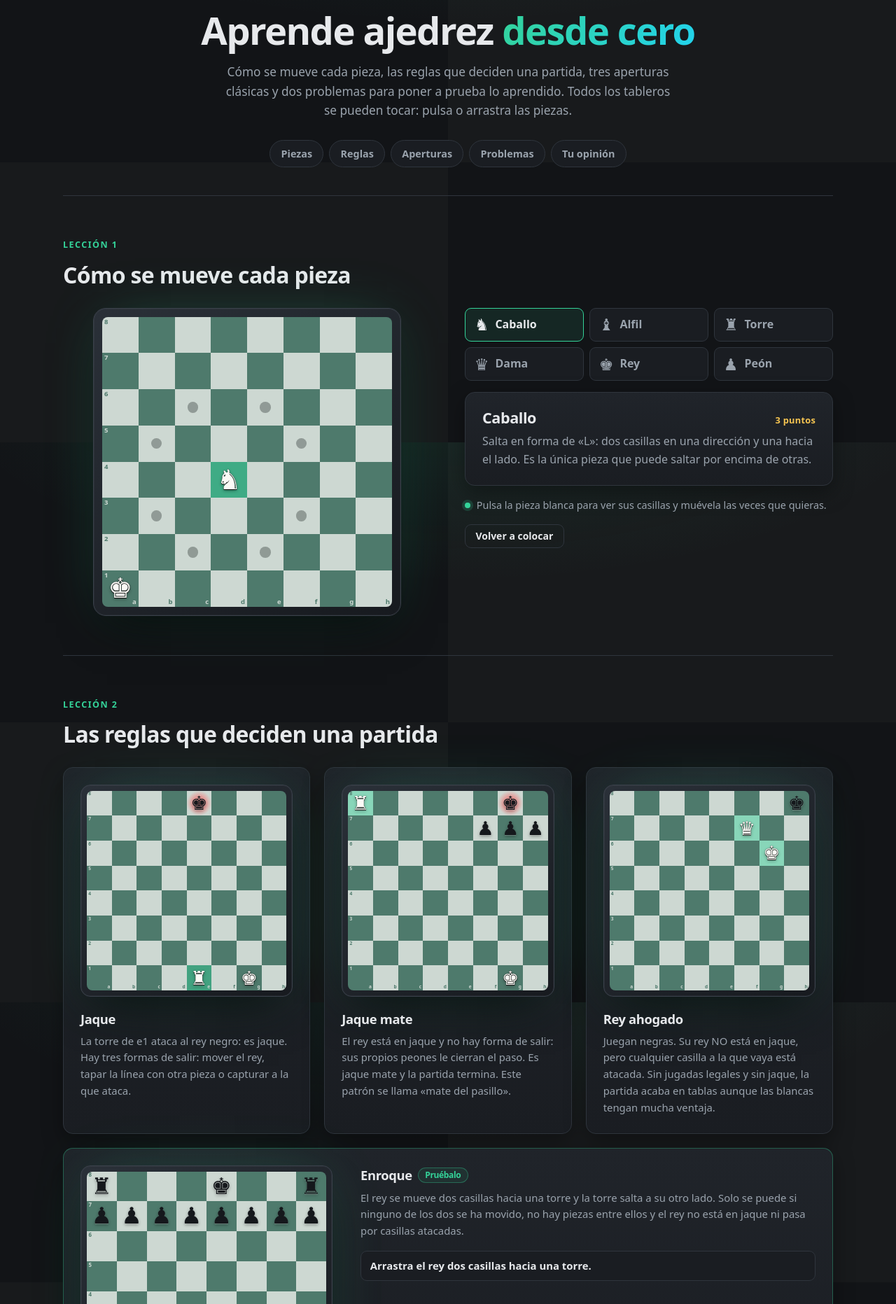
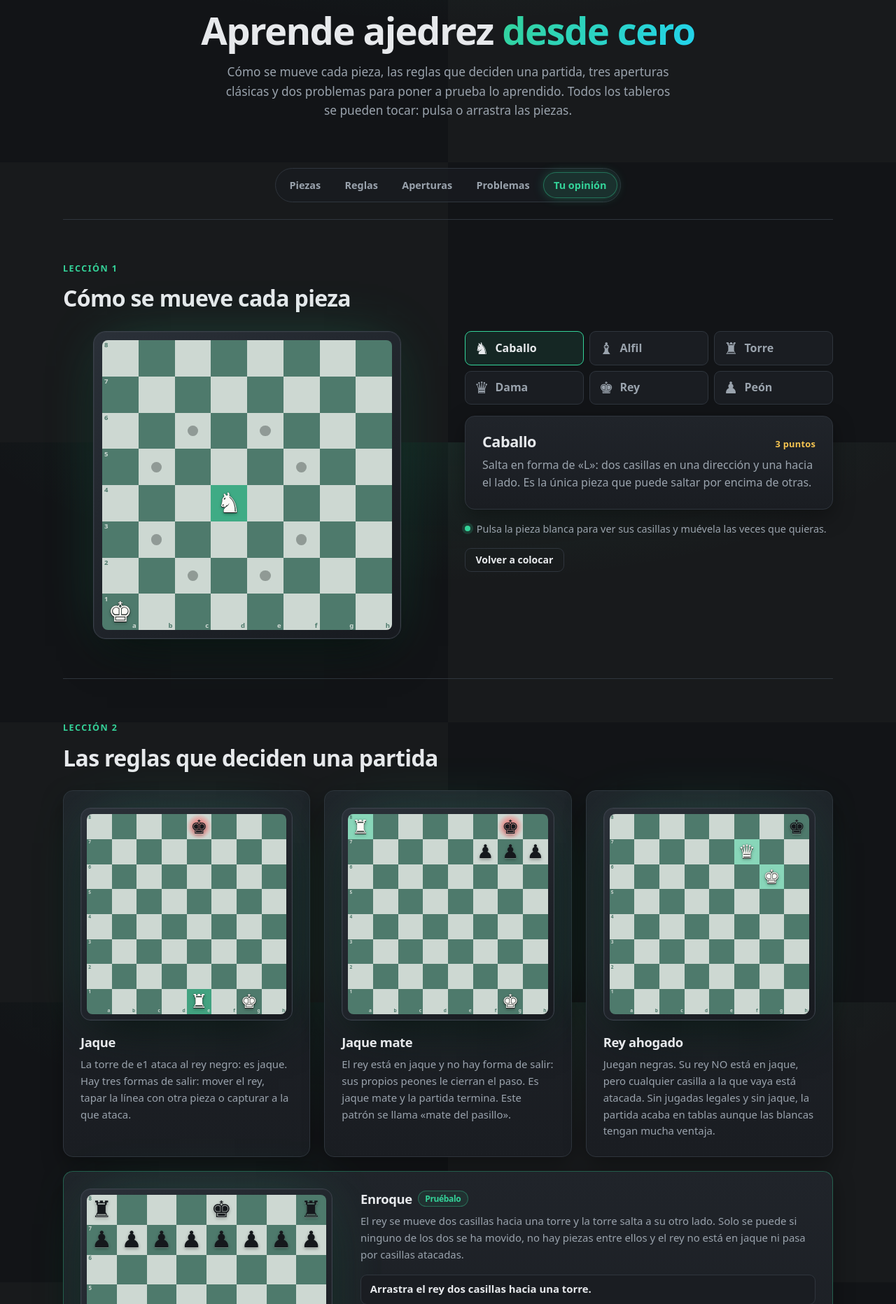
Before and after one commit to Huda-23/chesslab, a Flask app: page /learn in a window 1280 px wide. Shown: the part 168-2031 px from the top of the page at 70% size. Run offline with Flask 3, Linux system fonts and the light colour scheme.

Commit message:
Academia: mini barra fija con entrada en cascada e indicador de sección

```diff
--- a/app/static/css/learn.css
+++ b/app/static/css/learn.css
@@ -18,19 +18,65 @@
   font-size: 1.08rem; color: var(--text-muted);
 }
 
-/* Índice de secciones: "pastillas" que llevan a cada lección */
-.learn-index { display: flex; flex-wrap: wrap; justify-content: center; gap: .5rem; }
+/* ---------- Índice de secciones (mini barra) ----------
+   - Entra en cascada al cargar la página.
+   - Se queda fija bajo el menú principal al bajar (position: sticky).
+   - Una pastilla de color (.learn-index-pill) se desliza hasta la sección
+     que estás viendo; learn.js solo le cambia la posición y el ancho.  */
+.learn-index {
+  position: sticky; top: calc(var(--nav-h) + .6rem); z-index: 20;
+  display: flex; gap: .25rem;
+  width: fit-content; max-width: 100%;
+  margin: 0 auto clamp(1rem, 3vw, 1.5rem);
+  padding: .3rem;
+  border-radius: 999px;
+  border: 1px solid var(--border);
+  background: rgba(26, 29, 34, .72);
+  backdrop-filter: blur(12px);
+  transition: box-shadow .35s var(--ease), border-color .35s var(--ease), background .35s var(--ease);
+}
+/* Cuando ya está pegada arriba, gana sombra para separarse del contenido */
+.learn-index.is-stuck {
+  border-color: var(--border-strong);
+  background: rgba(26, 29, 34, .9);
+  box-shadow: 0 12px 30px -10px rgba(0, 0, 0, .6), 0 0 0 1px rgba(52, 211, 153, .08);
+}
+
 .learn-index a {
+  position: relative; z-index: 1;          /* por encima de la pastilla */
   padding: .45rem .95rem; border-radius: 999px;
-  font-size: .9rem; font-weight: 600; text-decoration: none;
+  font-size: .9rem; font-weight: 600; text-decoration: none; white-space: nowrap;
   color: var(--text-muted);
-  border: 1px solid var(--border); background: var(--bg-elev);
-  transition: color .2s, border-color .2s, background .2s;
+  transition: color .25s, transform .25s var(--ease);
+  animation: indice-entra .55s var(--ease) backwards;
 }
-.learn-index a:hover { color: var(--text); border-color: var(--accent); background: rgba(52, 211, 153, .08); }
+.learn-index a:hover { color: var(--text); transform: translateY(-1px); }
+.learn-index a[aria-current] { color: var(--accent); }
 
-/* Al saltar a una sección, que no quede tapada por la barra fija */
-.learn-section { scroll-margin-top: calc(var(--nav-h) + 1rem); }
+/* Entrada en cascada: cada enlace un poco después que el anterior */
+.learn-index a:nth-of-type(2) { animation-delay: .07s; }
+.learn-index a:nth-of-type(3) { animation-delay: .14s; }
+.learn-index a:nth-of-type(4) { animation-delay: .21s; }
+.learn-index a:nth-of-type(5) { animation-delay: .28s; }
+@keyframes indice-entra {
+  from { opacity: 0; transform: translateY(10px) scale(.96); }
+}
+
+/* La pastilla que se desliza bajo el enlace activo */
+.learn-index-pill {
+  position: absolute; top: .3rem; bottom: .3rem; left: 0;
+  width: 0;
+  border-radius: 999px;
+  background: rgba(52, 211, 153, .13);
+  box-shadow: inset 0 0 0 1px rgba(52, 211, 153, .4), 0 0 18px -4px rgba(52, 211, 153, .45);
+  opacity: 0;
+  transition: transform .45s var(--ease), width .45s var(--ease), opacity .3s;
+  pointer-events: none;
+}
+.learn-index-pill.is-on { opacity: 1; }
+
+/* Al saltar a una sección, que no quede tapada por las dos barras fijas */
+.learn-section { scroll-margin-top: calc(var(--nav-h) + 4.5rem); }
 
 /* ---------- 2. Secciones ---------- */
 .learn-section {
@@ -248,6 +294,17 @@
 @media (max-width: 560px) {
   .rules-grid { grid-template-columns: 1fr; }
 }
+@media (max-width: 640px) {
+  /* En móvil la mini barra va en una sola línea y se desliza de lado */
+  .learn-index {
+    overflow-x: auto; scrollbar-width: none;
+    margin-inline: -.25rem;
+  }
+  .learn-index::-webkit-scrollbar { display: none; }
+}
+@media (prefers-reduced-motion: reduce) {
+  .learn-index a, .learn-index-pill { animation: none; transition: none; }
+}
 @media (max-width: 420px) {
   .piece-picker { grid-template-columns: repeat(2, 1fr); }
 }
--- a/app/static/js/learn.js
+++ b/app/static/js/learn.js
@@ -15,6 +15,71 @@ function ponerEstado(el, texto, tipo = "") {
   el.textContent = texto;
   el.classList.remove("is-ok", "is-error");
   if (tipo) el.classList.add("is-" + tipo);
+}
+
+
+/* ---------- 0. Mini barra de secciones: pastilla que sigue a la sección visible ---------- */
+const indice = document.querySelector("[data-secciones]");
+if (indice) {
+  const pastilla = indice.querySelector("[data-pastilla]");
+  const enlaces = [...indice.querySelectorAll('a[href^="#"]')];
+  const secciones = enlaces.map((a) => document.querySelector(a.getAttribute("href"))).filter(Boolean);
+  const suave = window.matchMedia("(prefers-reduced-motion: reduce)").matches ? "auto" : "smooth";
+  let activo = null;
+
+  // Coloca la pastilla debajo del enlace (solo posición y ancho, vía CSSOM)
+  function moverPastilla() {
+    if (!activo) { pastilla.classList.remove("is-on"); return; }
+    pastilla.style.width = activo.offsetWidth + "px";
+    pastilla.style.transform = "translateX(" + activo.offsetLeft + "px)";
+    pastilla.classList.add("is-on");
+  }
+
+  function marcar(enlace) {
+    if (enlace === activo) return;
+    enlaces.forEach((a) => a.toggleAttribute("aria-current", a === enlace));
+    if (enlace) enlace.setAttribute("aria-current", "location");
+    activo = enlace;
+    moverPastilla();
+    // En móvil la barra se desplaza de lado: que el enlace activo quede a la vista
+    if (enlace && indice.scrollWidth > indice.clientWidth) {
+      indice.scrollTo({ left: enlace.offsetLeft - indice.clientWidth / 2 + enlace.offsetWidth / 2, behavior: suave });
+    }
+  }
+
+  // ¿Qué sección ocupa la franja central de la pantalla?
+  const visibles = new Set();
+  function actualizar() {
+    // Al final de la página la última sección no llega a la franja central:
+    // si ya no se puede bajar más, se marca la última.
+    const alFinal = window.innerHeight + window.scrollY >= document.documentElement.scrollHeight - 4;
+    const actual = alFinal ? secciones[secciones.length - 1]
+                           : secciones.find((sec) => visibles.has(sec));   // la primera en orden
+    marcar(actual ? enlaces[secciones.indexOf(actual)] : null);
+  }
+  const espia = new IntersectionObserver((entradas) => {
+    entradas.forEach((e) => (e.isIntersecting ? visibles.add(e.target) : visibles.delete(e.target)));
+    actualizar();
+  }, { rootMargin: "-35% 0px -60% 0px" });
+  secciones.forEach((sec) => espia.observe(sec));
+  window.addEventListener("scroll", actualizar, { passive: true });
+
+  // Sombra cuando la barra ya está pegada arriba (la cabecera ha salido de la vista)
+  const cabecera = document.querySelector(".learn-hero");
+  if (cabecera) {
+    new IntersectionObserver(([e]) => indice.classList.toggle("is-stuck", !e.isIntersecting))
+      .observe(cabecera);
+  }
+
+  // Clic en un enlace: desplazamiento suave hasta la sección
+  enlaces.forEach((a, i) => a.addEventListener("click", (evento) => {
+    if (!secciones[i]) return;
+    evento.preventDefault();
+    secciones[i].scrollIntoView({ behavior: suave, block: "start" });
+    history.replaceState(null, "", a.getAttribute("href"));
+  }));
+
+  window.addEventListener("resize", moverPastilla);
 }
 
 
--- a/app/templates/learn.html
+++ b/app/templates/learn.html
@@ -19,14 +19,18 @@
     clásicas y dos problemas para poner a prueba lo aprendido. Todos los tableros
     se pueden tocar: pulsa o arrastra las piezas.
   </p>
-  <nav class="learn-index" aria-label="Secciones de la academia">
-    <a href="#piezas">Piezas</a>
-    <a href="#reglas">Reglas</a>
-    <a href="#aperturas">Aperturas</a>
-    <a href="#problemas">Problemas</a>
-    <a href="#opinion">Tu opinión</a>
-  </nav>
 </header>
+
+{# Índice de secciones. Fuera de la cabecera para que pueda quedarse fijo
+   (sticky) al bajar. learn.js mueve la pastilla de color a la sección visible. #}
+<nav class="learn-index" aria-label="Secciones de la academia" data-secciones>
+  <span class="learn-index-pill" aria-hidden="true" data-pastilla></span>
+  <a href="#piezas">Piezas</a>
+  <a href="#reglas">Reglas</a>
+  <a href="#aperturas">Aperturas</a>
+  <a href="#problemas">Problemas</a>
+  <a href="#opinion">Tu opinión</a>
+</nav>
 
 {# ===================== 1. Piezas ===================== #}
 <section class="learn-section" id="piezas" aria-labelledby="titulo-piezas">
```
